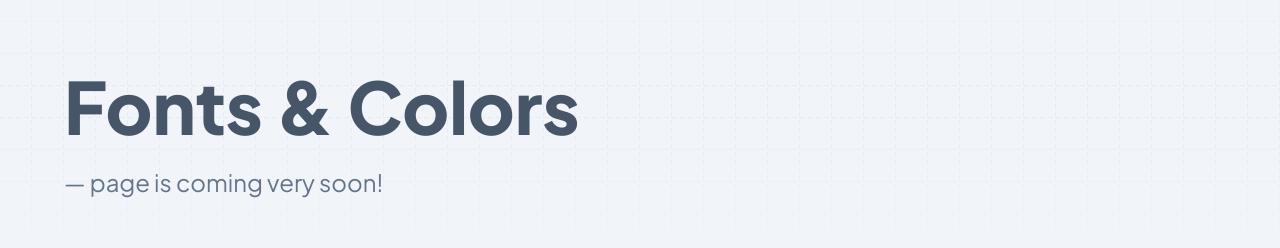
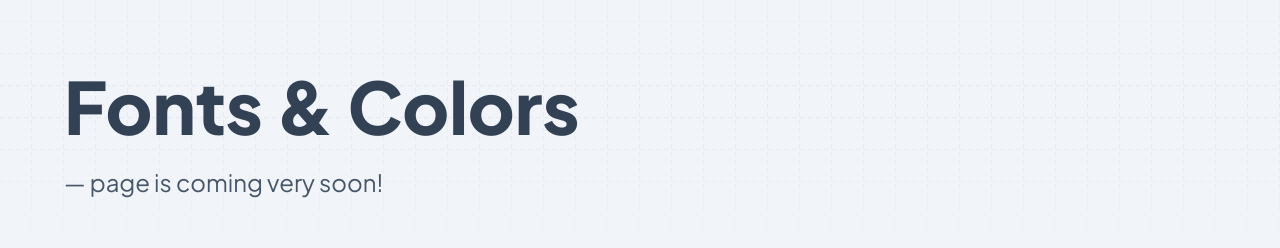
Before and after one commit to enjidev/enji.dev, a Next.js app: page /design in a window 1280 px wide. Shown: the part 143-391 px from the top of the page. Built offline with nearby package versions, Linux system fonts and the light colour scheme; no server answers.

Commit message:
chore: change title text colors

```diff
--- a/src/components/pages/index/Header/HeaderTitle.tsx
+++ b/src/components/pages/index/Header/HeaderTitle.tsx
@@ -17,9 +17,9 @@ const HeaderTitle = () => {
     <div>
       <motion.div
         className={clsx(
-          'flex items-center gap-1 text-2xl text-slate-500',
+          'flex items-center gap-1 text-2xl text-slate-600',
           'md:gap-2 md:text-4xl',
-          'dark:text-slate-500'
+          'dark:text-slate-400'
         )}
         initial={animation.hide}
         animate={animation.show}
@@ -57,7 +57,7 @@ const HeaderTitle = () => {
           />
         </motion.div>
       </motion.div>
-      <h1 className={clsx('text-slate-600', 'dark:text-slate-400')}>
+      <h1 className={clsx('text-slate-700', 'dark:text-slate-300')}>
         <motion.span
           className={clsx(
             'mb-2 block text-[2.5rem] font-[1000] leading-none',
--- a/src/components/shared/PageHeader/index.tsx
+++ b/src/components/shared/PageHeader/index.tsx
@@ -31,9 +31,9 @@ const PageHeader = ({ title, desc }: PageHeaderProps) => {
         >
           <h1
             className={clsx(
-              'text-[2.5rem] font-extrabold leading-none text-slate-600',
+              'text-[2.5rem] font-extrabold leading-none text-slate-700',
               'md:text-7xl',
-              'dark:text-slate-400'
+              'dark:text-slate-300'
             )}
           >
             {title}
@@ -47,8 +47,9 @@ const PageHeader = ({ title, desc }: PageHeaderProps) => {
           >
             <p
               className={clsx(
-                'mt-2 text-lg text-slate-500',
-                'md:mt-6 md:text-2xl'
+                'mt-2 text-lg text-slate-600',
+                'md:mt-6 md:text-2xl',
+                'dark:text-slate-400'
               )}
             >
               {desc}
```
